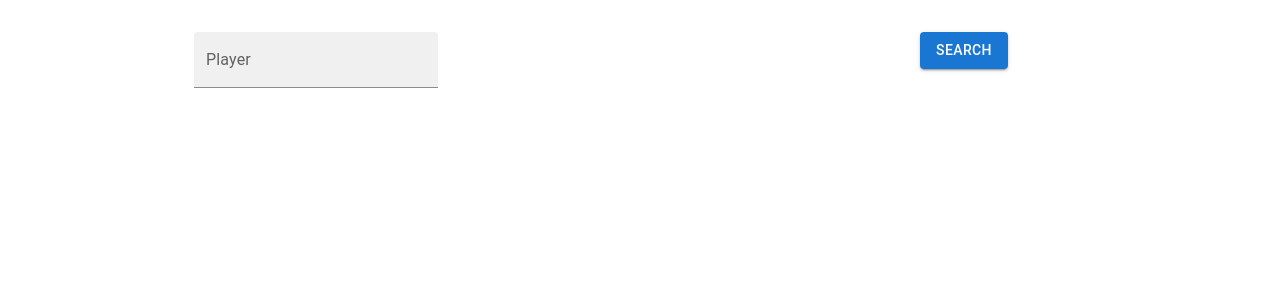
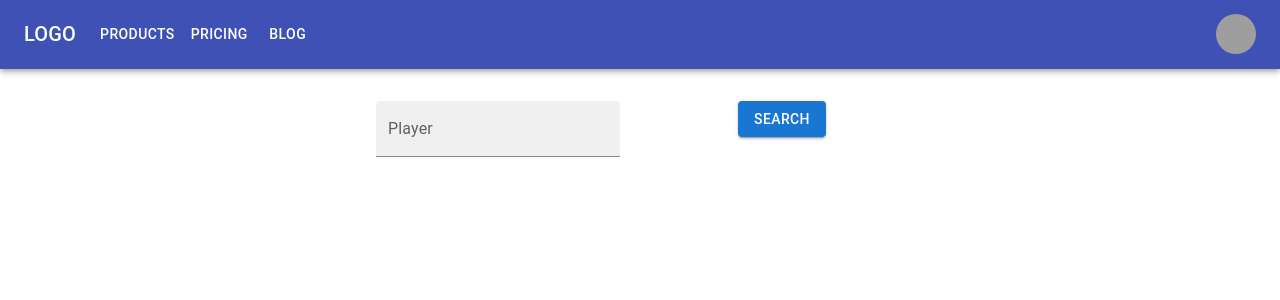
Before and after one commit to cawleygl/baseball-app, a React (Create React App) app: page / in a window 1280 px wide. Shown: the top 300 px of the page. Built offline with nearby package versions, Linux system fonts and the light colour scheme; grey boxes are pictures that could not be loaded.

Commit message:
Container

```diff
--- a/src/App.js
+++ b/src/App.js
@@ -1,11 +1,16 @@
 import * as React from 'react';
+import ButtonAppBar from './components/ButtonAppBar';
 import LandingPage from './pages/LandingPage';
+import { Container } from '@mui/material';
 import './App.css';
 
 function App() {
   return (
     <div className="App">
-      <LandingPage />
+      <ButtonAppBar />
+      <Container maxWidth="sm">
+        <LandingPage />
+      </Container>
     </div>
   );
 }
```
